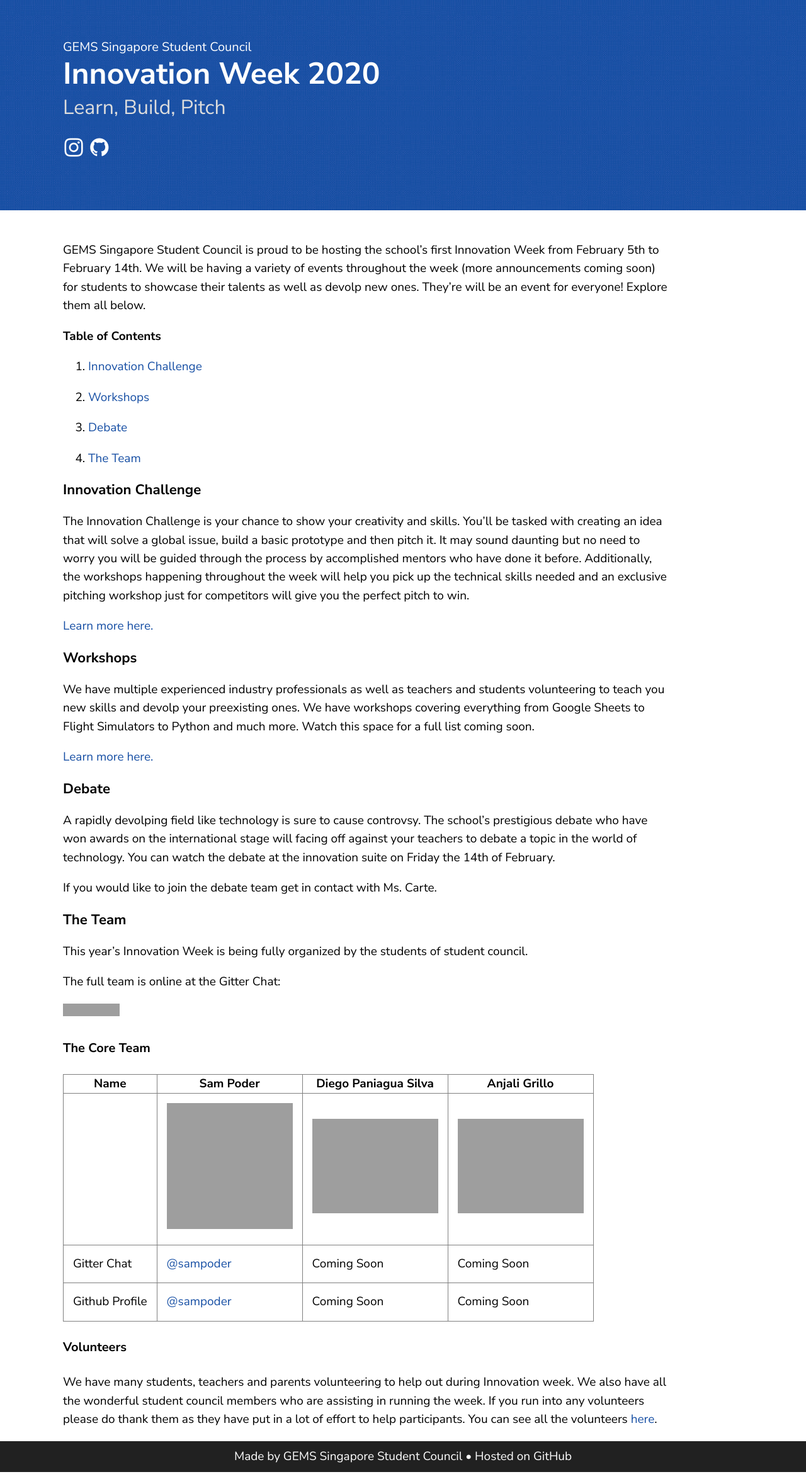
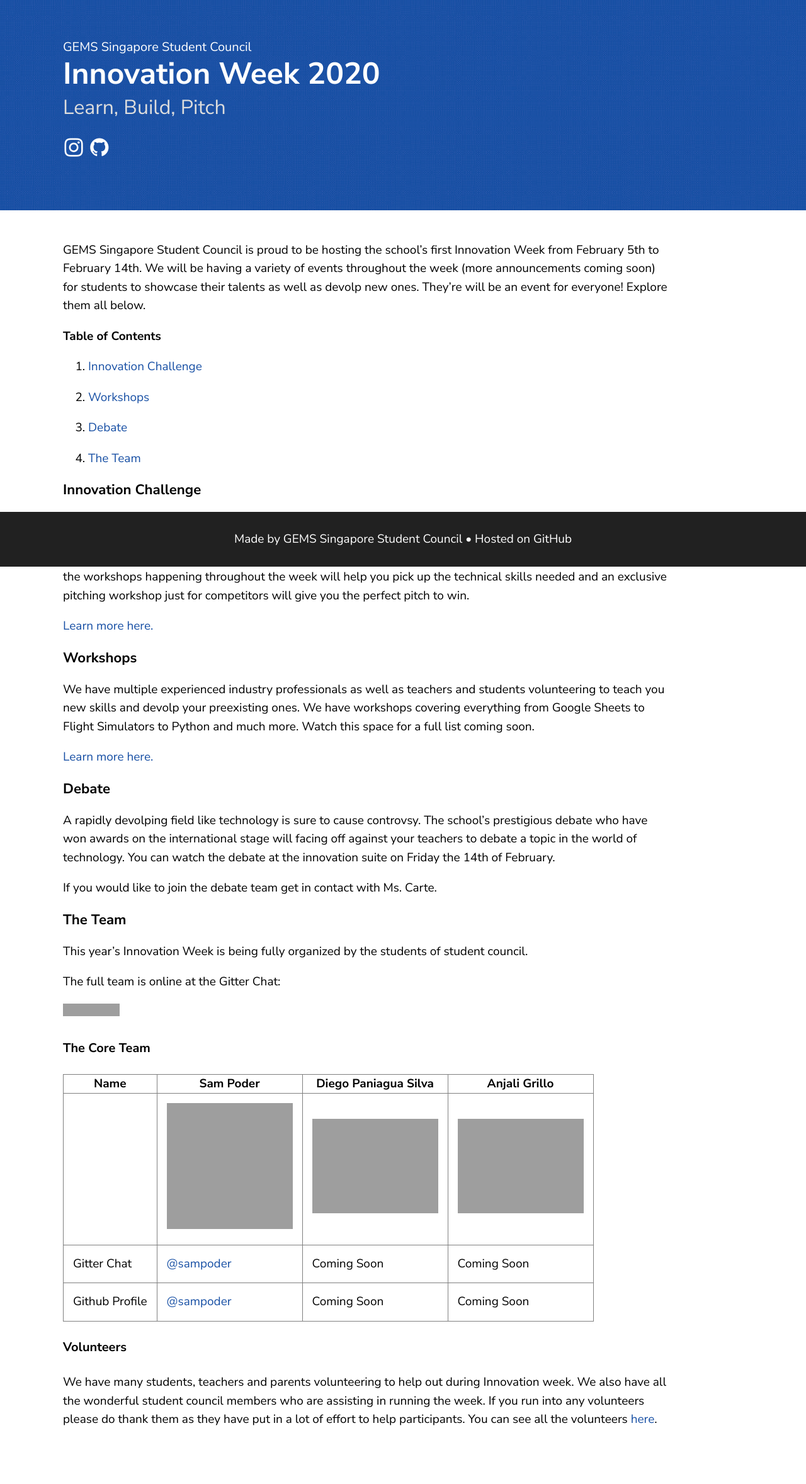
Before and after one commit to gemssingaporestudentcouncil/innovationweek2020, a Jekyll site: the page built from index.md, in a window 1280 px wide. Shown: the whole page at 63% size. Built offline with Jekyll 4.4.1, drawn with Linux system fonts in a browser that asks for light colours; after the commit the page ends 2289 px from its top, so only the background shows below that; grey boxes are pictures that could not be loaded.

Commit message:
Update page.html

```diff
--- a/_layouts/page.html
+++ b/_layouts/page.html
@@ -19,7 +19,7 @@
 	</main>
 
 </body>
-	<footer style = "background-color: #212121; bottom:0; width: 100%"><center>
+	<footer style = "background-color: #212121; bottom:0; width: 100%; position:absolute" ><center>
 		<p style ="padding: 10px; color: white">Made by GEMS Singapore Student Council • Hosted on GitHub</p>
 	</center></footer>
 </html>
```
